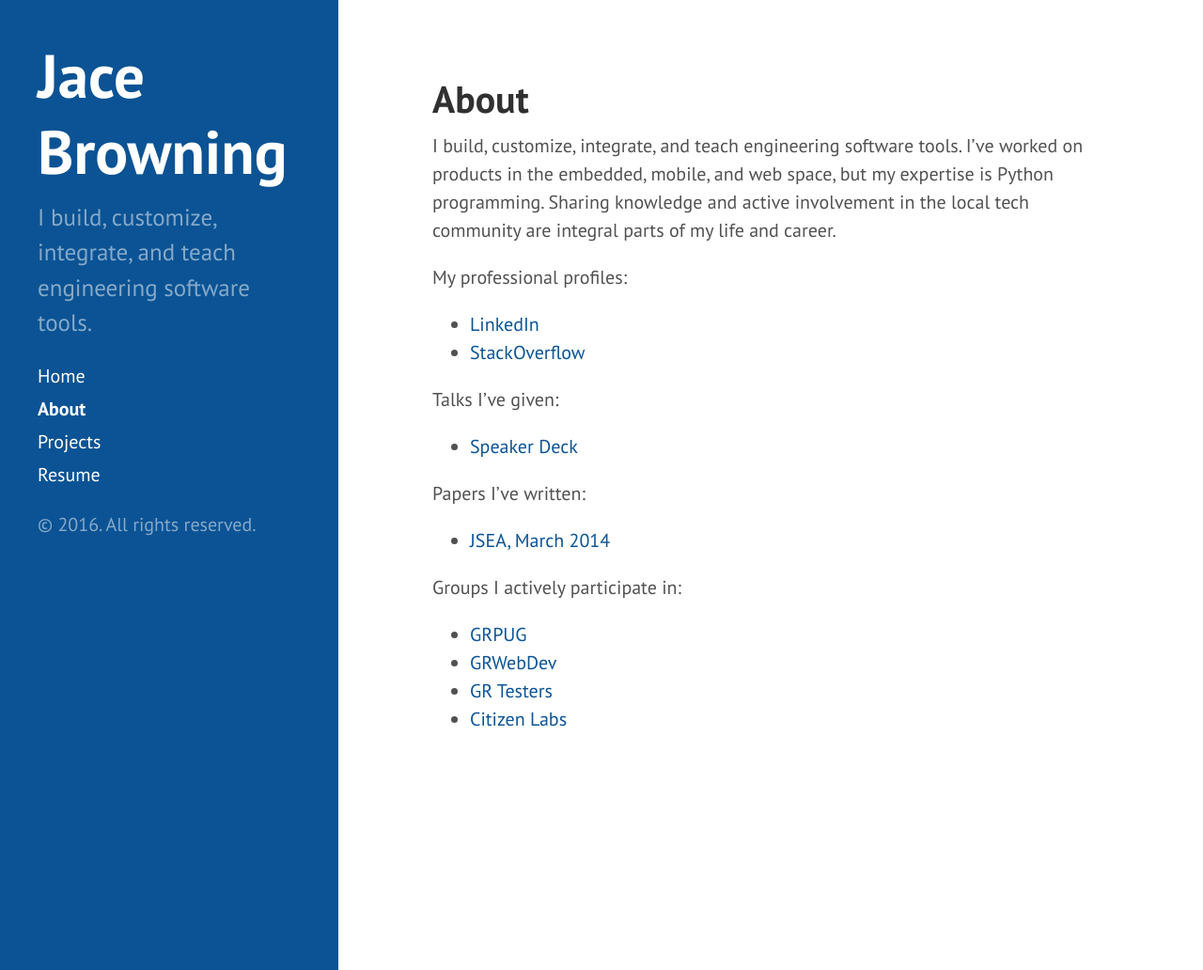
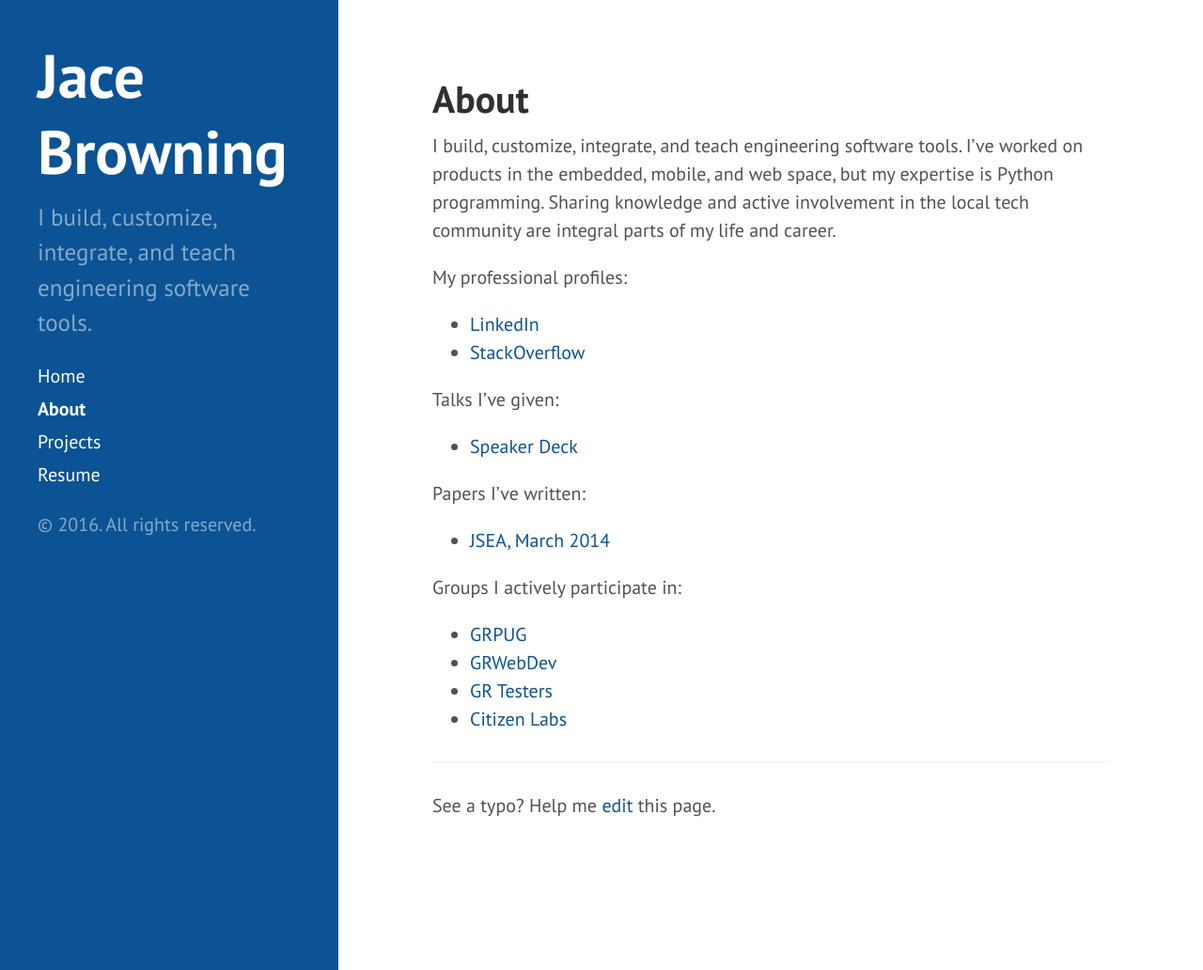
Before and after one commit to jacebrowning/jacebrowning.info, a Jekyll site: the page built from about.md, in a window 1280 px wide and 1032 px high. Shown: the whole window at 94% size. Built offline with Jekyll 4.4.1, drawn with Linux system fonts in a browser that asks for light colours; Markdown is read by kramdown in place of the engine named in the settings.

Commit message:
Add edit links to pages

```diff
--- a/about.md
+++ b/about.md
@@ -24,3 +24,7 @@ Groups I actively participate in:
 * [GRWebDev](https://www.meetup.com/grwebdev/)
 * [GR Testers](https://www.meetup.com/GR-Testers/)
 * [Citizen Labs](http://citizenlabs.org/)
+
+-----
+
+See a typo? Help me [edit](https://github.com/jacebrowning/info/edit/master/{{page.path}}) this page.
```
Also changed, not shown: projects.md (+4 -0 lines).
